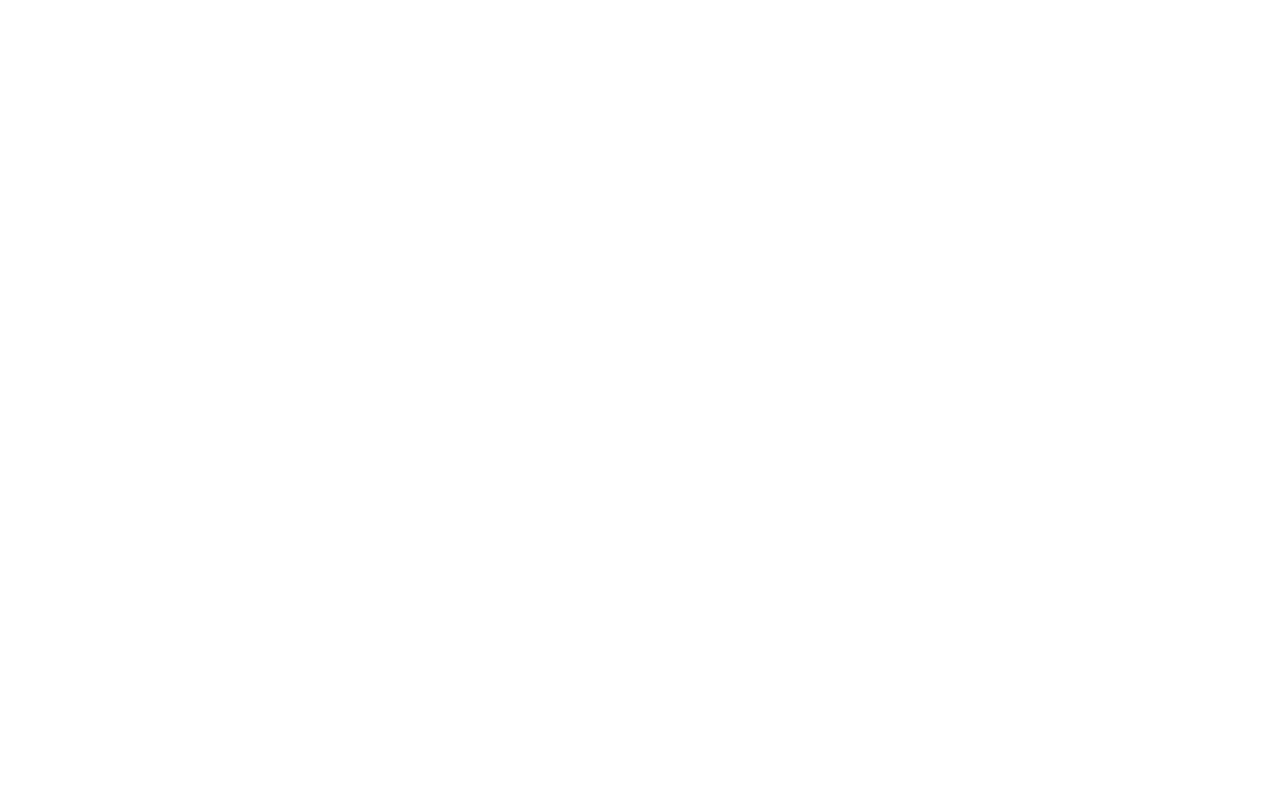
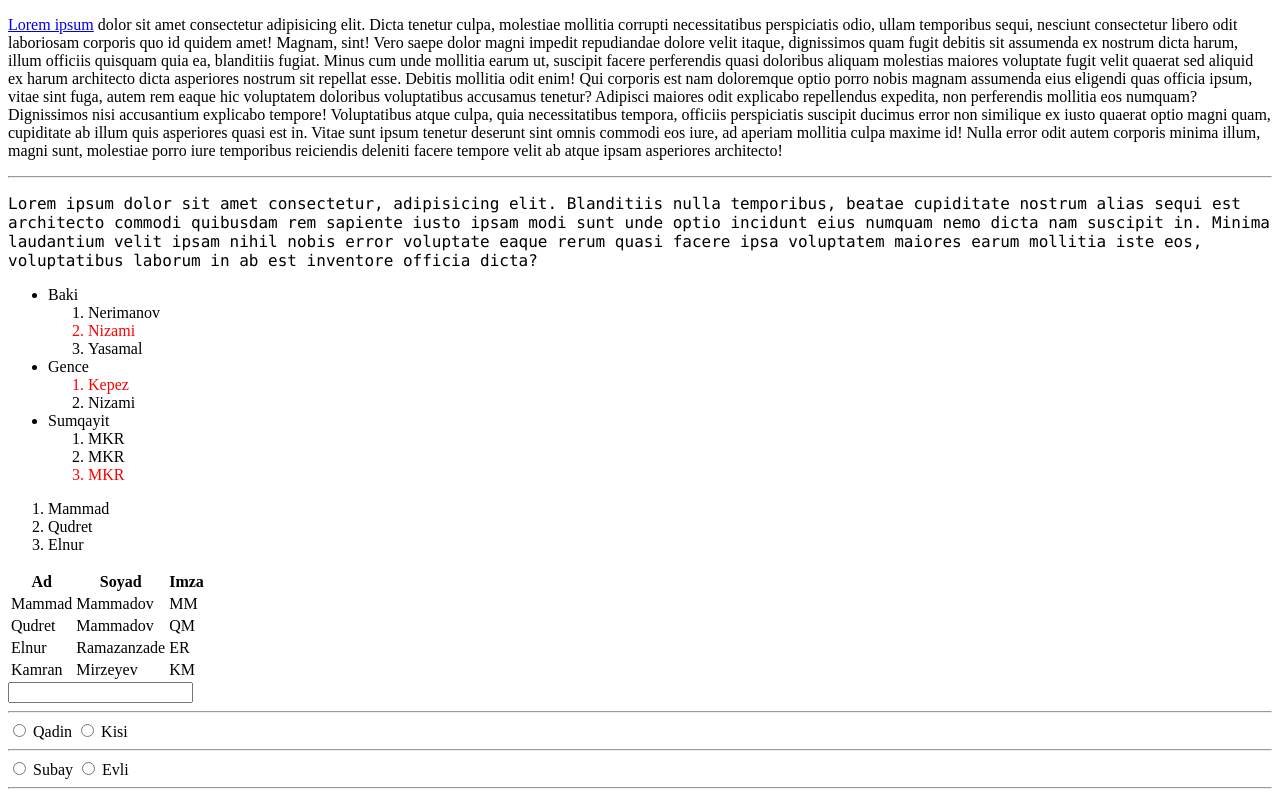
Before and after one commit to Mfuaddd/Task123, a plain HTML site: page index.html in a window 1280 px wide. Shown: the top 794 px of the page. Drawn offline with Linux system fonts and the light colour scheme.

Commit message:
added task3

```diff
--- a/index.html
+++ b/index.html
@@ -138,7 +138,7 @@
     <!-- Task-2 end -->
 
     <!-- Task-3 start -->
-    <!-- <main>
+    <main>
       <form action="">
         <p>
           <a href="https://youtu.be/dQw4w9WgXcQ?feature=shared">Lorem ipsum</a>
@@ -166,6 +166,7 @@
           tempore velit ab atque ipsam asperiores architecto!
         </p>
         <hr />
+        <p style="font-family:Consolas;">Lorem ipsum dolor sit amet consectetur, adipisicing elit. Blanditiis nulla temporibus, beatae cupiditate nostrum alias sequi est architecto commodi quibusdam rem sapiente iusto ipsam modi sunt unde optio incidunt eius numquam nemo dicta nam suscipit in. Minima laudantium velit ipsam nihil nobis error voluptate eaque rerum quasi facere ipsa voluptatem maiores earum mollitia iste eos, voluptatibus laborum in ab est inventore officia dicta?</p>
         <ul>
           <li>
             Baki
@@ -246,7 +247,7 @@
         <label for="istanbul">Istanbul</label><br />
         <hr>
       </form>
-    </main> -->
+    </main>
     <!-- Task-3 end -->
   </body>
 </html>
```
